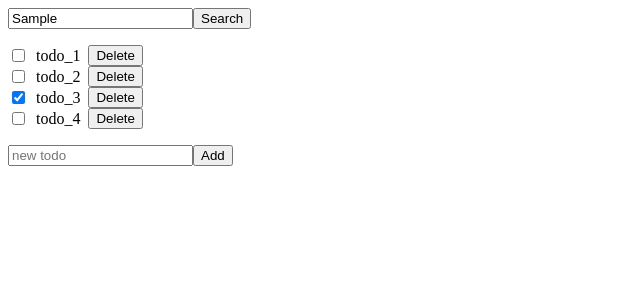
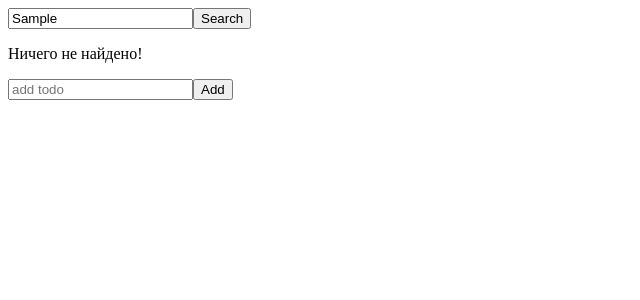
Before and after one commit to Vit0607/my-todos, a React (Vite) app: page / in a window 1280 px wide. Both pictures are taken after typing "Sample" into the empty fields and a click on the button "Search". Shown: the top 300 px of the page, without its empty margins (0-640 px from the left). Built offline with nearby package versions, Linux system fonts and the light colour scheme.

Commit message:
Сделал поиск

```diff
--- a/src/App.tsx
+++ b/src/App.tsx
@@ -1,7 +1,7 @@
 import { useEffect, useState } from 'react';
 import ToDosList from './components/ToDosList/ToDosList';
 import { ToDo } from './types/toDo';
-import AddForm from './components/AddForm/AddForm';
+import InputForm from './components/InputForm/InputForm';
 
 function App() {
   const initialState = [
@@ -15,6 +15,7 @@ function App() {
 
   const [data, setData] = useState<ToDoType[]>(initialState);
   const [isLoading, setIsLoading] = useState(false);
+  const [memoryData, setMemoryData] = useState<ToDoType[] | null>();
 
   const delay = (ms: number): Promise<ToDo[]> => {
     return new Promise(resolve => {
@@ -38,7 +39,13 @@ function App() {
 
   useEffect(() => {
     getToDos();
+    setMemoryData([...data]);
   }, []);
+
+  useEffect(() => {
+    console.log('data: ', data);
+    console.log('memoryData: ', memoryData);
+  }, [data, memoryData]);
 
   const toggleIsDone = (id: number) => {
     setData(prev =>
@@ -49,36 +56,56 @@ function App() {
   };
 
   const handleDeleteItem = (id: number) => {
-    setData(prev => prev?.filter(item => item.id != id));
+    setMemoryData(prev => prev?.filter(item => item.id !== id));
+    setData(prev => prev?.filter(item => item.id !== id));
   };
 
   const addItem = (item: object) => {
     setData(prev => [
       ...prev,
       {
-        id: Math.max(...prev.map(i => i.id)) + 1,
+        id: prev.length > 0 ? Math.max(...prev.map(i => i.id)) + 1 : 1,
         title: Object.values(item)[0],
         isDone: false
       }
     ]);
   };
 
+  const searchItem = (item: object) => {
+    setData(prev =>
+      prev?.filter(task => task.title.includes(Object.values(item)[0]))
+    );
+    if (
+      memoryData &&
+      (Object.values(item)[0] === '' || Object.values(item)[0] === null)
+    ) {
+      setData([...memoryData]);
+    }
+  };
+
   return (
     <div>
-      <div>
-        <input type="search" placeholder="search todo" />
-        <button>Search</button>
-      </div>
-      {!isLoading && data ? (
+      <InputForm
+        onSubmit={searchItem}
+        placeholderText="search todo"
+        typeText="search"
+        buttonText="Search"
+      />
+      {isLoading && <p>Загрузка...</p>}
+      {!isLoading && data.length > 0 && (
         <ToDosList
           toDosArr={data}
           toggleIsDone={toggleIsDone}
           onDeleted={handleDeleteItem}
         />
-      ) : (
-        <p>Загрузка...</p>
       )}
-      <AddForm onSubmit={addItem} />
+      {!isLoading && data.length === 0 && <p>Ничего не найдено!</p>}
+      <InputForm
+        onSubmit={addItem}
+        placeholderText="add todo"
+        typeText="text"
+        buttonText="Add"
+      />
     </div>
   );
 }
--- a/src/components/AddForm/AddForm.tsx
+++ /dev/null
@@ -1,22 +0,0 @@
-import Button from '../Button/Button';
-
-const AddForm = ({ onSubmit }: { onSubmit: (obj: object) => void }) => {
-  type FormEvent = React.FormEvent<HTMLFormElement>;
-
-  const addTask = (e: FormEvent) => {
-    e.preventDefault();
-    const formData = new FormData(e.currentTarget);
-    const formProps = Object.fromEntries(formData);
-    onSubmit(formProps);
-    console.log('formProps: ', formProps);
-  };
-
-  return (
-    <form onSubmit={addTask}>
-      <input type="text" name="title" placeholder="new todo" />
-      <Button>Add</Button>
-    </form>
-  );
-};
-
-export default AddForm;
--- /dev/null
+++ b/src/components/InputForm/InputForm.tsx
@@ -0,0 +1,31 @@
+import Button from '../Button/Button';
+
+const InputForm = ({
+  onSubmit,
+  placeholderText,
+  typeText,
+  buttonText
+}: {
+  onSubmit: (item: object) => void;
+  placeholderText: string;
+  typeText: string;
+  buttonText: string;
+}) => {
+  type FormEvent = React.FormEvent<HTMLFormElement>;
+
+  const handleInput = (e: FormEvent) => {
+    e.preventDefault();
+    const formData = new FormData(e.currentTarget);
+    const formProps = Object.fromEntries(formData);
+    onSubmit(formProps);
+  };
+
+  return (
+    <form onSubmit={handleInput}>
+      <input placeholder={placeholderText} type={typeText} name="name" />
+      <Button>{buttonText}</Button>
+    </form>
+  );
+};
+
+export default InputForm;
```
